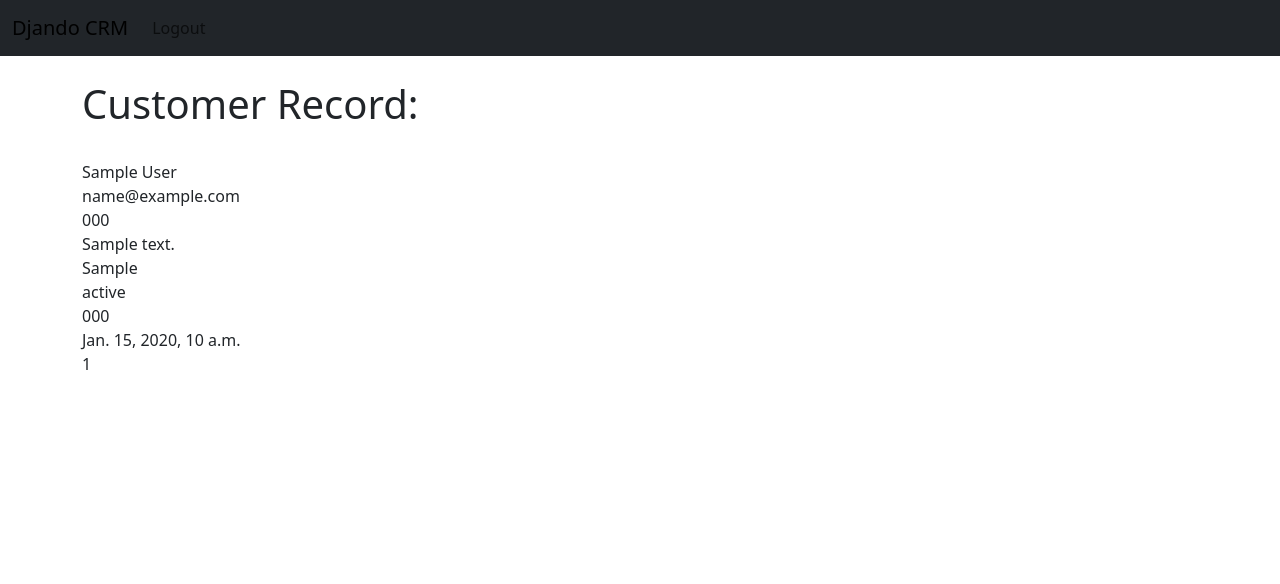
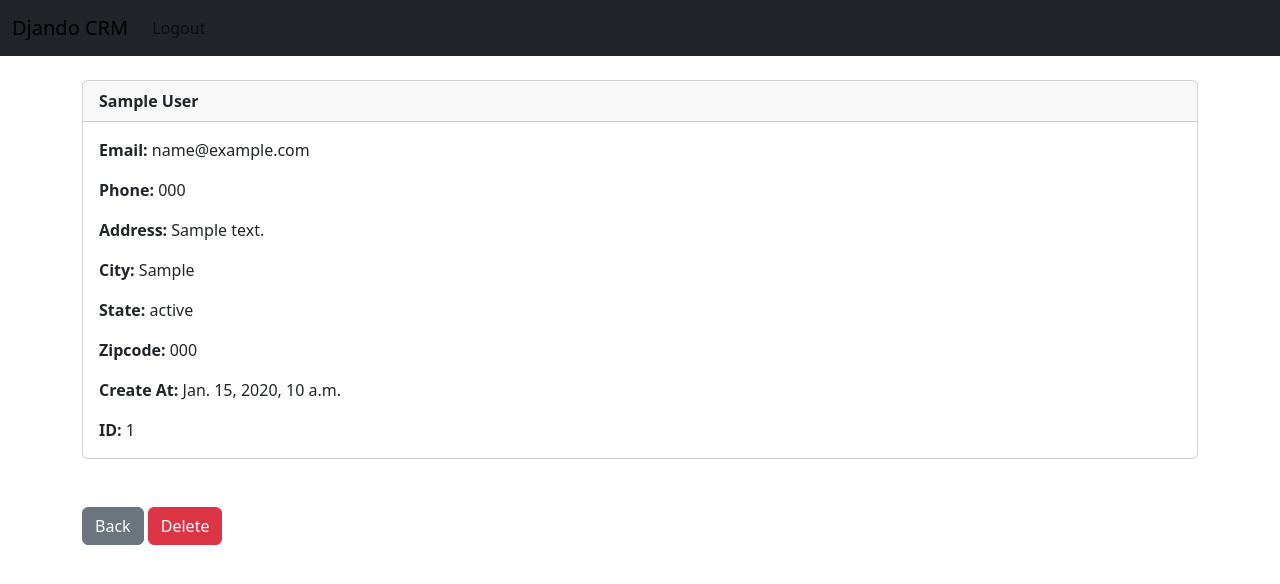
Before and after one commit to juliannParra99/django-CRM, a Django app: page /record/1 in a window 1280 px wide. Shown: the top 584 px of the page. Run offline with Django 4.2, Linux system fonts and the light colour scheme; a user stored in the database is signed in; tables that the repository leaves empty hold one stand-in row (values such as "Sample post").

Commit message:
Added: 10. bootstrap card for any individual record

```diff
--- a/dcrm/website/templates/record.html
+++ b/dcrm/website/templates/record.html
@@ -1,17 +1,45 @@
 {% extends 'base.html' %}
 {% block content %}
 
-<h1>Customer Record:</h1>
-<br>
-{{ customer_record.first_name }}
-{{ customer_record.last_name }}<br>
-{{ customer_record.email }}<br>
-{{ customer_record.phone }}<br>
-{{ customer_record.address }}<br>
-{{ customer_record.city }}<br>
-{{ customer_record.state }}<br>
-{{ customer_record.zipcode }}<br>
-{{ customer_record.created_at }}<br>
-{{ customer_record.id }}<br>
+<div class="card">
+    <div class="card-header">
+        <strong>
+          {{ customer_record.first_name }}
+          {{ customer_record.last_name }}
+        </strong>
+    </div>
+    <div class="card-body">
+        <p class="card-text">
+        <strong>Email: </strong>{{ customer_record.email }}</p>
+
+        <p class="card-text">
+        <strong>Phone: </strong>{{ customer_record.phone }}
+        </p>
+
+        <p class="card-text">
+        <strong>Address: </strong>{{ customer_record.address }}</p>
+
+        <p class="card-text">
+        <strong>City: </strong>{{ customer_record.city }}</p>
+
+        <p class="card-text">
+        <strong>State: </strong>{{ customer_record.state }}</p>
+
+        <p class="card-text">
+        <strong>Zipcode: </strong>{{ customer_record.zipcode }}</p>
+
+        <p class="card-text">
+        <strong>Create At: </strong>{{ customer_record.created_at }}</p>
+
+        <p class="card-text">
+        <strong>ID: </strong>{{ customer_record.id }}</p>
+
+    </div>
+</div>
+
+<br/><br/>
+
+<a href="{% url 'home' %}" class="btn btn-secondary">Back</a>
+<a href="{% url 'home' %}" class="btn btn-danger">Delete</a>
 
 {% endblock %}
```
